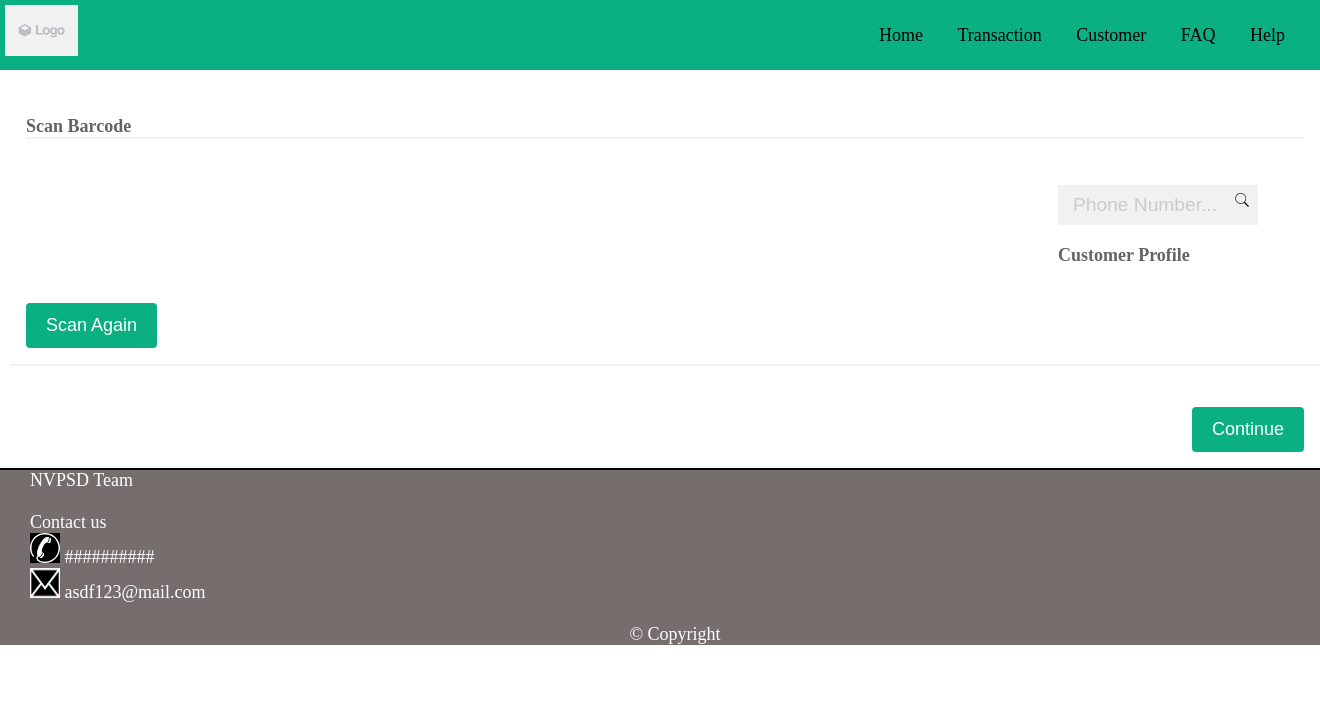
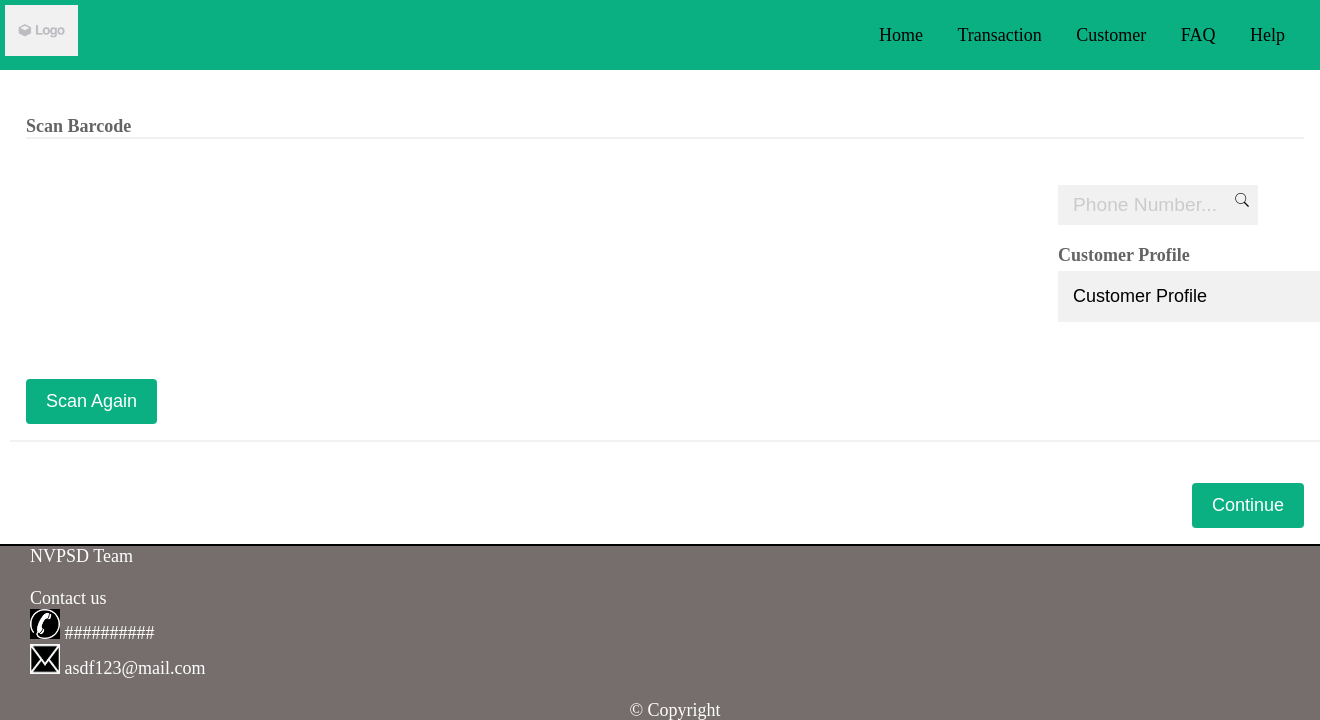
Before and after one commit to priyanka2011-sudo/hack_payment, a PHP site: page /initiation2.html in a window 1320 px wide. Shown: the top 720 px of the page. Run offline with PHP 8.4, Linux system fonts and the light colour scheme.

Commit message:
first commit

```diff
--- a/CSS/checkout.css
+++ b/CSS/checkout.css
@@ -85,7 +85,6 @@ body {
     cursor: pointer;
   }
 
-
   input[type=submit]:hover {
     background-color: #0bb082;
     opacity: .9;
--- a/initiation2.html
+++ b/initiation2.html
@@ -35,6 +35,10 @@
                     <input type="text" placeholder="Phone Number..." name="search" class="searchbar">
                     <img src="Media/search.png" alt="search icon" class="button">
                     <h1>Customer Profile</h1>
+
+                    <label for="profile">
+                        <input type="text" id="profile" name="profile" value="Customer Profile" readonly>
+                    </label>
                 </div>
                 <br>
 
```
